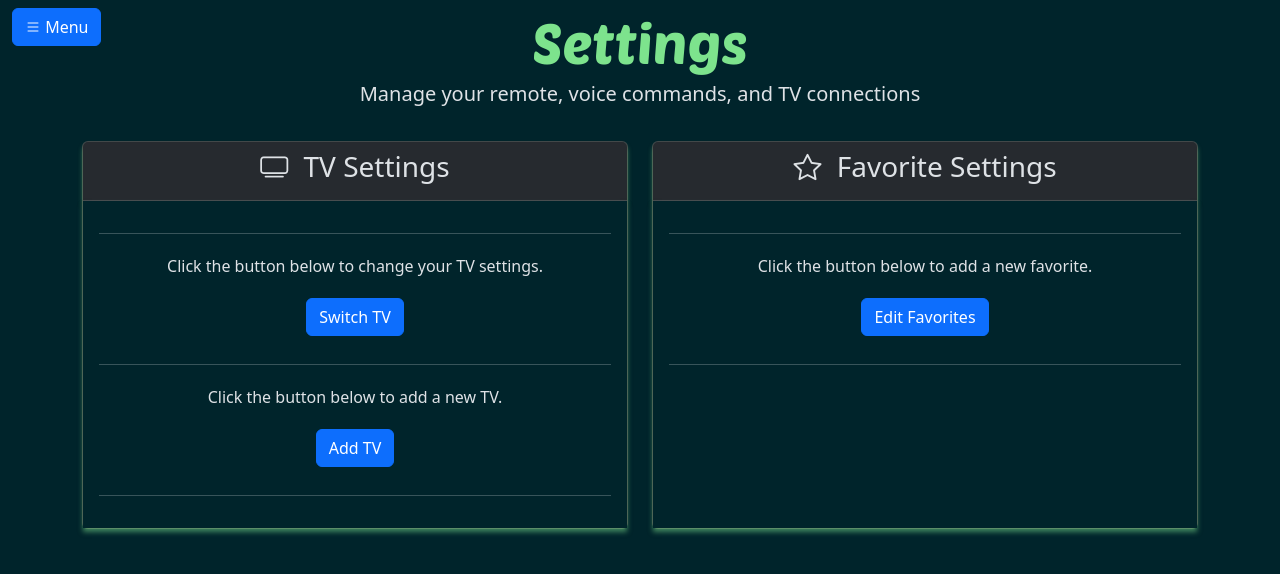
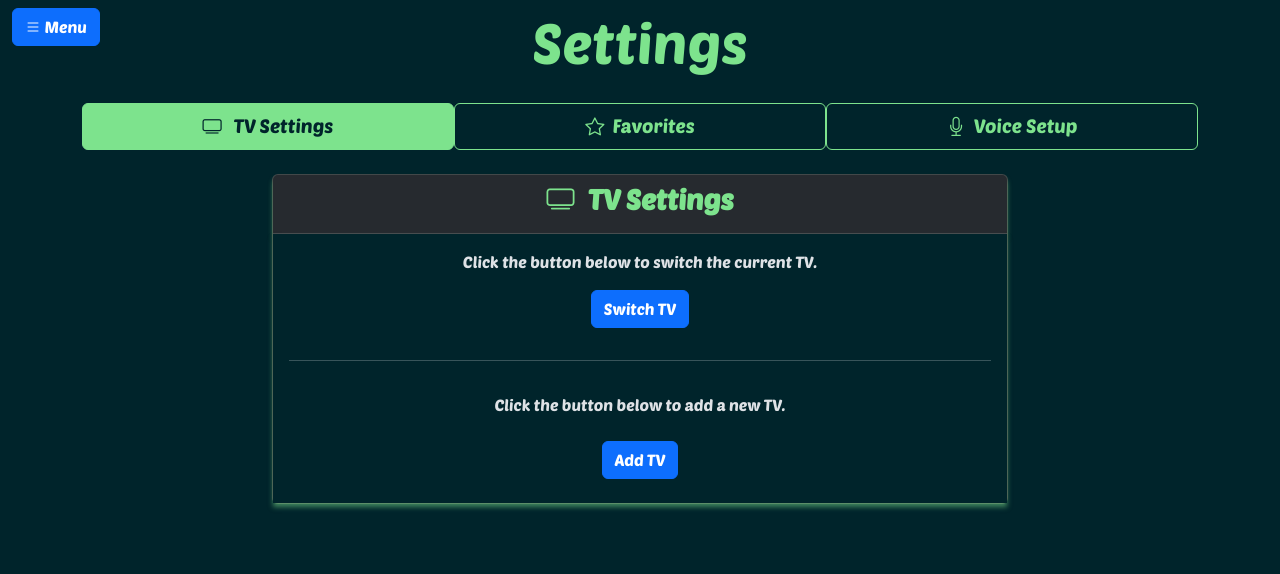
Before and after one commit to Alexander-N-Shelton/djangoWebRemote, a Django app: page /settings/ in a window 1280 px wide. Shown: the top 574 px of the page. Run offline with Django 5.2, Linux system fonts and the light colour scheme; the visitor is signed in with stand-in values (Sample User, id 1); some libraries are stand-ins or nearby versions.

Commit message:
1.3.4 Finished with the styling updates for now. Overall these changes will help me maintain this code into the future.

```diff
--- a/settings/templates/settings/settings.html
+++ b/settings/templates/settings/settings.html
@@ -2,18 +2,45 @@
 {% extends 'base.html' %}
 {% block title %} | Account Settings {% endblock %}
 {% load static %}
+{% block head %}
+  <link rel="stylesheet" href="{% static 'settings/css/style.css' %}">
+{% endblock %}
 {% block content %}
 <section id="settings" class="settings d-flex flex-column align-items-center">
   <div class="container">
-    <div class="row text-center mb-3">
-      <p class="lead">Manage your remote, voice commands, and TV connections</p>
+
+    <!-- Navigation Pills -->
+    <div class="row my-4">
+      <div class="col-12">
+        <ul class="nav nav-pills nav-justified" id="settingsTabs">
+          <li class="nav-item mx-auto">
+            <a class="nav-link fs-6 active" id="tvTab" data-bs-toggle="tab" data-bs-target="#tvSettings" role="tab" aria-controls="tvSettings" aria-selected="true">
+              <i class="bi bi-tv me-2"></i>
+              TV Settings
+            </a>
+          </li>
+          <li class="nav-item">
+            <button class="nav-link" id="favoritesTab" data-bs-toggle="tab" data-bs-target="#favoritesSettings" type="button" role="tab" aria-controls="favoritesSettings" aria-selected="false">
+              <i class="bi bi-star me-2"></i>Favorites
+            </button>
+          </li>
+          <li class="nav-item">
+            <button class="nav-link" id="voiceTab" data-bs-toggle="tab" data-bs-target="#voiceSettings" type="button" role="tab" aria-controls="voiceSettings" aria-selected="false">
+              <i class="bi bi-mic me-2"></i>Voice Setup
+            </button>
+          </li>
+        </ul>
+      </div>
     </div>
 
-    <div class="row g-4 mb-2">
+    <!-- Tab Content -->
+    <div class="tab-content" id="settingsTabContent">
 
-      <!-- TV Settings Section -->
-      <div class="col-lg-6 col-md-6 col-sm-12">
-        <div class="card h-100" id="tvSettingsCard">
+      <!-- TV Settings Tab -->
+      <div class="tab-pane fade show active" id="tvSettings" role="tabpanel" aria-labelledby="tv-tab">
+        <div class="row justify-content-center">
+          <div class="col-lg-8 col-md-10 col-sm-12">
+            <div class="card">
               <div class="card-header text-center">
                 <h3 class="card-title">
                   <i class="bi bi-tv me-2"></i>
@@ -21,22 +48,28 @@
                 </h3>
               </div>
               <div class="card-body text-center">
-            <div class="d-grid gap-1">
+                <div class="d-grid gap-3">
+                  <div>
+                    <p>Click the button below to switch the current TV.</p>
+                    <a href="{% url 'switch_tv' %}" class="btn btn-primary">Switch TV</a>
+                  </div>
                   <hr>
-              <p>Click the button below to change your TV settings.</p>
-              <a href="{% url 'switch_tv' %}" class="btn btn-primary mb-2 mx-auto">Switch TV</a>
-            <hr>
+                  <div>
                     <p>Click the button below to add a new TV.</p>
-              <a href="{% url 'add_tv' %}" class="btn btn-primary mb-2 mx-auto">Add TV</a>
-            <hr>
+                    <a href="{% url 'add_tv' %}" class="btn btn-primary my-2">Add TV</a>
+                  </div>
+                </div>
+              </div>
             </div>
           </div>
         </div>
       </div>
 
-      <!-- Favorites Settings Section -->
-      <div class="col-lg-6 col-md-6 col-sm-12">
-        <div class="card h-100" id="favoriteSettingsCard">
+      <!-- Favorites Settings Tab -->
+      <div class="tab-pane fade" id="favoritesSettings" role="tabpanel" aria-labelledby="favoritesTab">
+        <div class="row justify-content-center">
+          <div class="col-lg-8 col-md-10 col-sm-12">
+            <div class="card">
               <div class="card-header text-center">
                 <h3 class="card-title">
                   <i class="bi bi-star me-2"></i>
@@ -44,11 +77,41 @@
                 </h3>
               </div>
               <div class="card-body text-center">
-            <div class="d-grid gap-1">
-              <hr>
-              <p>Click the button below to add a new favorite.</p>
-              <a href="{% url 'edit_favorites' %}" class="btn btn-primary mb-2 mx-auto">Edit Favorites</a>
-              <hr>
+                <div class="d-grid gap-3">
+                  <div>
+                    <p>Click the button below to edit your favorite channels and commands.</p>
+                    <a href="{% url 'edit_favorites' %}" class="btn btn-primary my-2">Edit Favorites</a>
+                  </div>
+                </div>
+              </div>
+            </div>
+          </div>
+        </div>
+      </div>
+
+      <!-- Voice Setup Tab -->
+      <div class="tab-pane fade" id="voiceSettings" role="tabpanel" aria-labelledby="voiceTab">
+        <div class="row justify-content-center">
+          <div class="col-lg-8 col-md-10 col-sm-12">
+            <div class="card">
+              <div class="card-header text-center">
+                <h3 class="card-title">
+                  <i class="bi bi-mic me-2"></i>
+                  Voice Setup
+                </h3>
+              </div>
+              <div class="card-body text-center">
+                <div class="d-grid gap-3">
+                  <div>
+                    <ul class="list-unstyled">
+                      <li>Test your microphone and voice recognition.</li>
+                      <li>Configure your voice commands settings.</li>
+                      <li>Add or edit custom voice commands for your remote.</li>
+                    </ul>
+                    <a href="{% url 'voice_setup' %}" class="btn btn-primary my-2">Voice Settings</a>
+                  </div>
+                </div>
+              </div>
             </div>
           </div>
         </div>
--- a/static/global/css/styles.css
+++ b/static/global/css/style.css
@@ -32,13 +32,13 @@ body {
   font-family: "Poetsen One", sans-serif;
 }
 
-.nav-link {
+#navigationMenu .nav-link {
   color: #7de38d !important;
   font-family: "Amethysta", sans-serif;
   font-weight: bold;
 }
 
-.nav-link.active {
+#navigationMenu .nav-link.active {
   color: #7de38d !important;
   background: #00242b !important;
 }
@@ -48,3 +48,24 @@ body {
   font-family: "Poetsen One", sans-serif;
   font-weight: bold;
 }
+
+#tvTab,
+#favoritesTab,
+#voiceTab {
+  background: #00242b !important;
+  color: #7de38d !important;
+  border: 1px solid #7de38d !important;
+  font-family: "Poetsen One", sans-serif !important;
+  font-size: 1.2rem !important;
+}
+
+#settingsTabs .nav-link.active {
+  color: #00242b !important;
+  background: #7de38d !important;
+}
+
+.card-title {
+  color: #7de38d !important;
+  font-family: "Poetsen One", sans-serif;
+  font-weight: bold;
+}
--- a/templates/base.html
+++ b/templates/base.html
@@ -7,7 +7,7 @@
     <meta author="Alexander Shelton" />
     <meta name="viewport" content="width=device-width, initial-scale=1.0">
     <link rel="icon" href="{% static 'global/favicon.ico' %}" type="image/x-icon">
-    <link rel="stylesheet" href="{% static 'global/css/styles.css' %}">
+    <link rel="stylesheet" href="{% static 'global/css/style.css' %}">
     <link rel="stylesheet" href="{% static 'global/css/bootstrap-icons.css' %}">
     <link rel="stylesheet" href="{% static 'global/css/bootstrap.css' %}">
     <link rel="stylesheet" href="{% static 'global/css/font-awesome.css' %}">
```
Also changed, not shown: remote/static/remote/css/remote_style.css (+5 -6 lines). Lines whose indentation alone changed are shown as unchanged.
